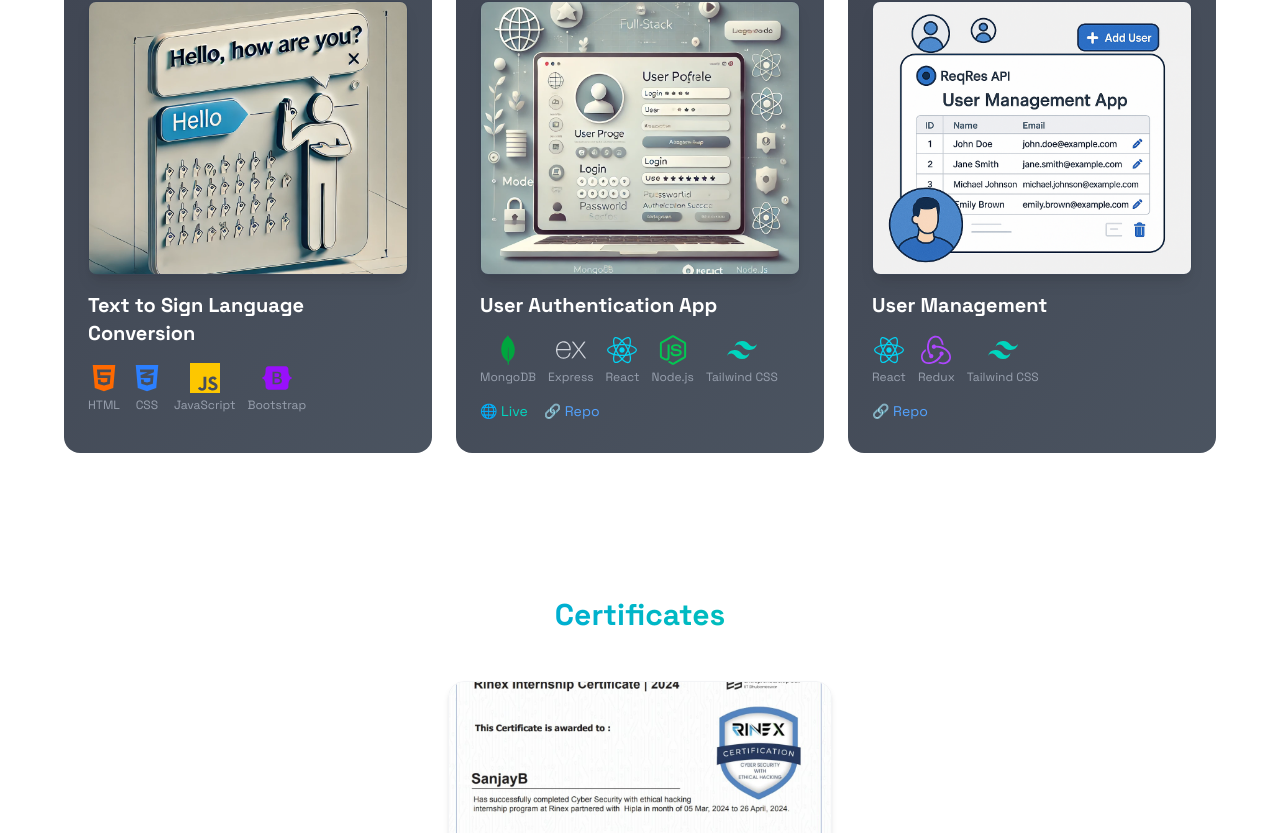
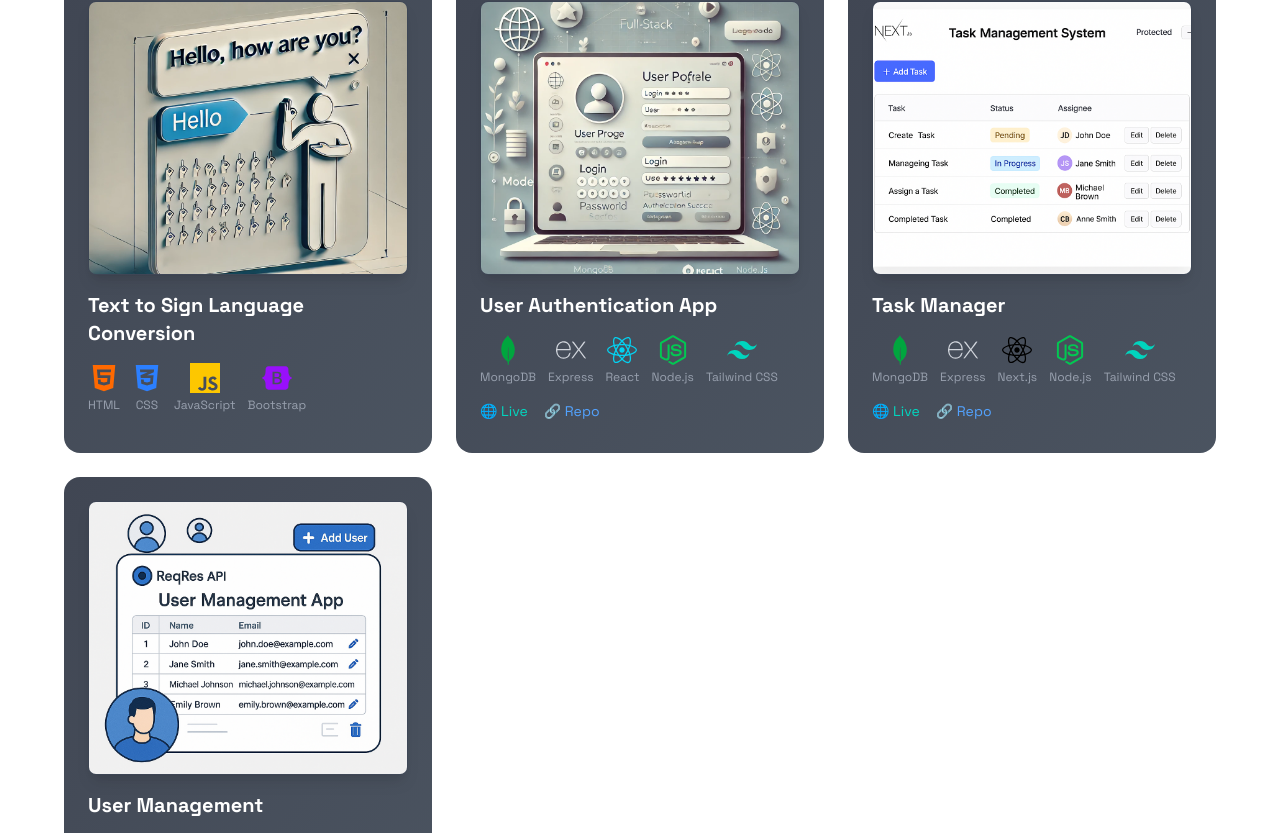
Before and after one commit to SanjuSanjaytech/sanjay-portfolio, a React (Vite) app: page / in a window 1280 px wide. Shown: the part 1967-2800 px from the top of the page. Built offline with nearby package versions, Linux system fonts and the light colour scheme.

Commit message:
Updated the resume and added New project

```diff
--- a/src/Components/Projects.jsx
+++ b/src/Components/Projects.jsx
@@ -3,6 +3,7 @@ import { motion } from "framer-motion";
 import image from "../assets/sign.webp";
 import mernAuthImg from "../assets/mern.webp";
 import reqres from "../assets/reqres.png";
+import task from '../assets/task.png'
 import {
   FaReact,
   FaHtml5,
@@ -57,6 +58,21 @@ const projects = [
     repoLink: "https://github.com/SanjuSanjaytech/MERN-Authentication",
   },
   {
+    title: "Task Manager",
+    image: task,
+    description:
+      "A full-stack Task Management System built with the MERN stack and Next.js. Features include user authentication, task creation, assignment, and status tracking. JWT and bcrypt are used for secure login, with the frontend deployed on Vercel and the backend on Render.",
+    techStack: [
+      { name: "MongoDB", icon: <SiMongodb className="text-3xl text-green-600" /> },
+      { name: "Express", icon: <SiExpress className="text-3xl text-gray-300" /> },
+      { name: "Next.js", icon: <FaReact className="text-3xl text-black" /> },
+      { name: "Node.js", icon: <FaNodeJs className="text-3xl text-green-500" /> },
+      { name: "Tailwind CSS", icon: <SiTailwindcss className="text-3xl text-teal-400" /> },
+    ],
+    liveLink: "https://task-management-system-wpgn.vercel.app/login",
+    repoLink: "https://github.com/SanjuSanjaytech/Task-Management-System",
+  },
+  {
     title: "User Management",
     image: reqres,
     description:
@@ -68,6 +84,9 @@ const projects = [
     ],
     repoLink: "https://github.com/SanjuSanjaytech/req-Auth",
   },
+
+
+
 ];
 
 const Projects = () => {
```
Also changed, not shown: src/assets/task.png (added), 1 other file (tests, documents, lock files or other folders).
